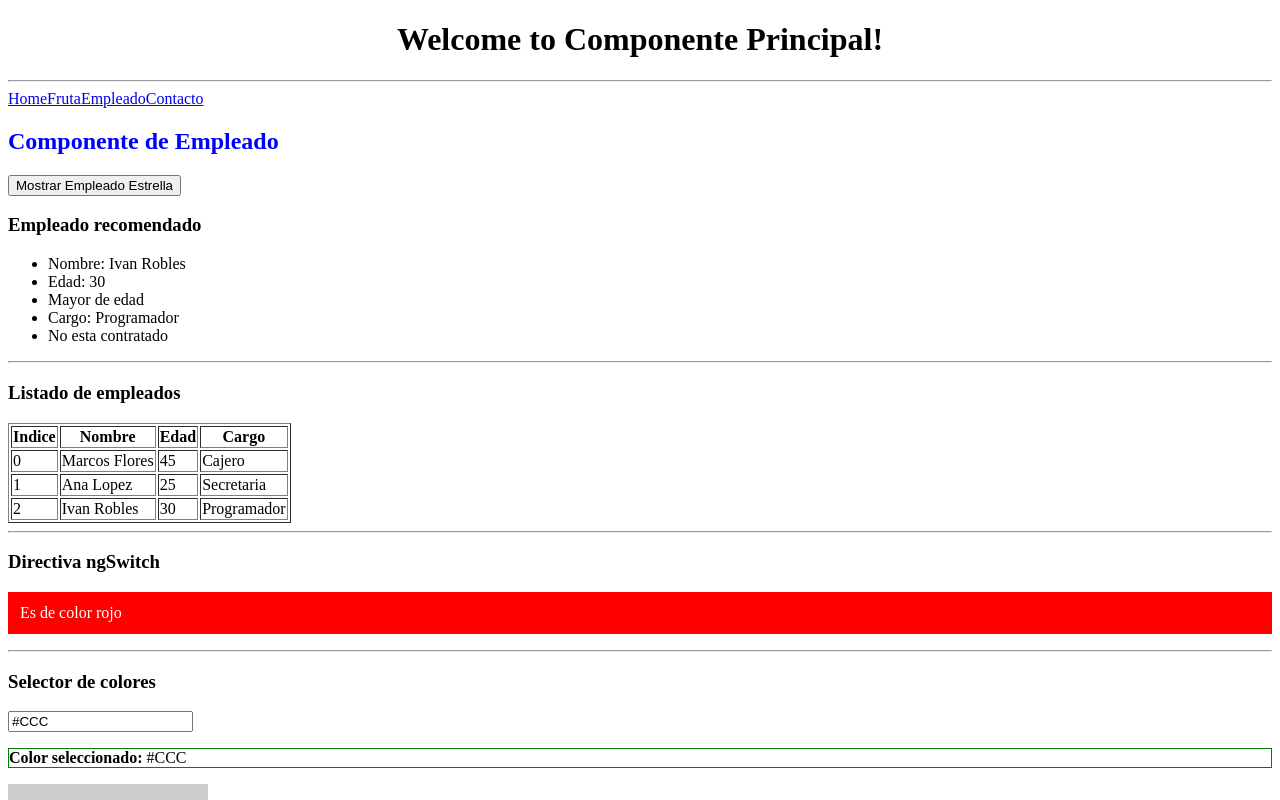
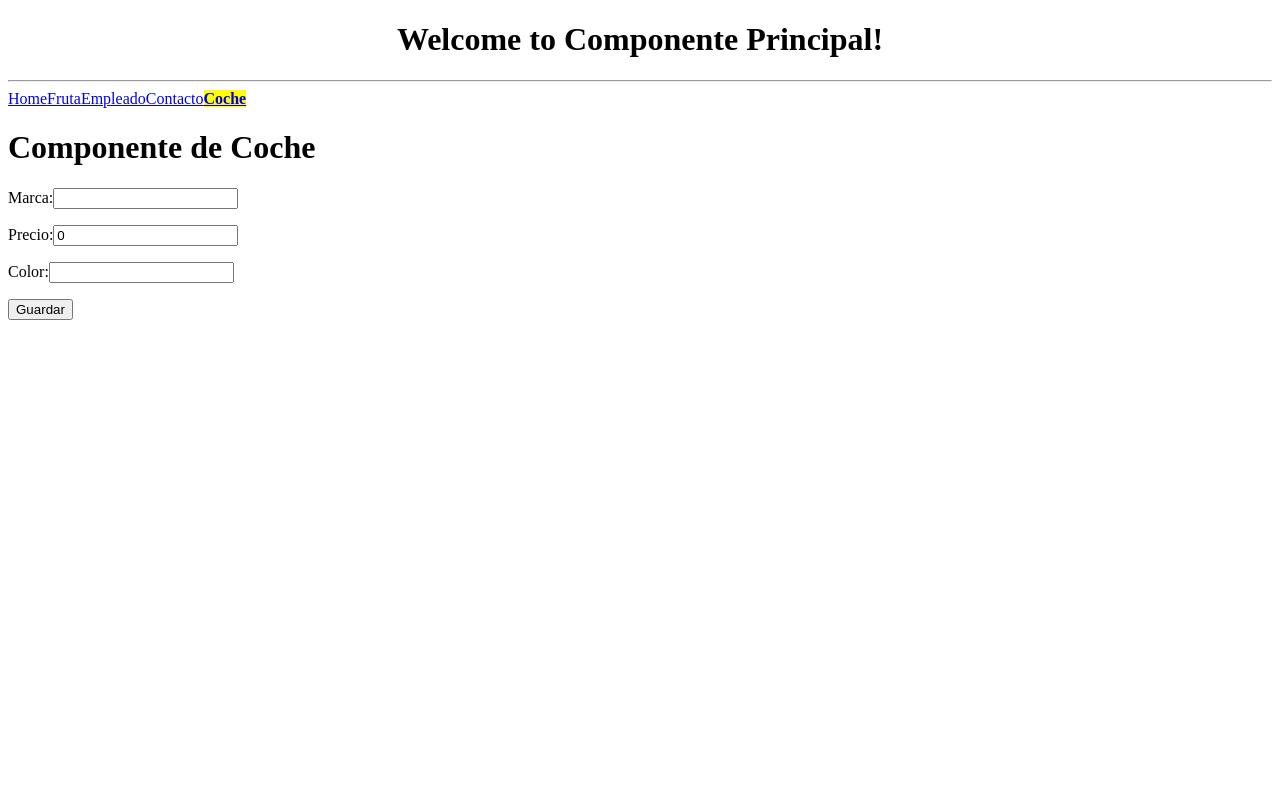
Before and after one commit to HugoMontes/curso-angular, an Angular app: page /coche in a window 1280 px wide. Shown: the top 800 px of the page. Built offline with nearby package versions, Linux system fonts and the light colour scheme.

Commit message:
Se ha iniciado ejemplo para formulario

```diff
--- a/src/app/app.component.html
+++ b/src/app/app.component.html
@@ -10,6 +10,7 @@
   <a [routerLink]="['/fruta']" [routerLinkActive]="['activado']">Fruta</a>
   <a [routerLink]="['/empleado']" [routerLinkActive]="['activado']">Empleado</a>
   <a [routerLink]="['/contacto']" [routerLinkActive]="['activado']">Contacto</a>
+  <a [routerLink]="['/coche']" [routerLinkActive]="['activado']">Coche</a>
 </nav>
 <!-- Hacer uso de la etiqueta del componente FrutaComponent -->
 <!-- fruta></fruta>
--- a/src/app/app.routing.ts
+++ b/src/app/app.routing.ts
@@ -8,6 +8,8 @@ import  { FrutaComponent } from './fruta/fruta.component';
 // Importar los componentes de Home y Contacto
 import { HomeComponent } from './home/home.component';
 import { ContactoComponent } from './contacto/contacto.component';
+// Importar el componente CocheComponent
+import { CocheComponent } from './coche/coche.component';
 
 // Definir una constante que contiene un array de objetos json con las rutas asociadas a un componente
 const appRoutes: Routes = [
@@ -22,6 +24,8 @@ const appRoutes: Routes = [
   {path: 'contacto', component: ContactoComponent},
   // Definir una ruta con paso de parametro
   {path: 'contacto/:nombre', component: ContactoComponent},
+  // Definir la ruta para coche
+  {path: 'coche', component: CocheComponent},
   // Definir la ruta para el error 404
   {path: '**', component: EmpleadoComponent},
 ];
--- /dev/null
+++ b/src/app/coche/coche.component.html
@@ -0,0 +1,22 @@
+<h1>Componente de Coche</h1>
+<!-- Para definir un nombre se usa # -->
+<!-- Capturar el evento submit con el metodo onSubmit() -->
+<form #formCoche="ngForm" (ngSubmit)="onSubmit()">
+  <p>
+    <label>Marca:</label>
+    <!-- Para vincular el objeto coche del componente con el formulario es necesario agregar:
+         #marca: vincula con la propiedad del objeto
+         [(ngModel)]: permite modificar la propiedad del objeto -->
+
+    <input type="text" name="marca" #marca="ngModel" [(ngModel)]="coche.marca" required>
+  </p>
+  <p>
+    <label>Precio:</label>
+    <input type="text" name="precio" #precio="ngModel" [(ngModel)]="coche.precio" required>
+  </p>
+  <p>
+    <label>Color:</label>
+    <input type="text" name="color" #color="ngModel" [(ngModel)]="coche.color" required>
+  </p>
+  <input type="submit" value="Guardar">
+</form>
--- /dev/null
+++ b/src/app/coche/coche.component.ts
@@ -0,0 +1,20 @@
+import { Component } from '@angular/core';
+// Importar el modelo de Coche
+import { Coche } from './coche';
+@Component({
+  selector: 'app-coche',
+  templateUrl: './coche.component.html'
+})
+export class CocheComponent{
+  // Definir una propiedad coche
+  public coche:Coche;
+  // Definir un constructor
+  constructor(){
+    this.coche = new Coche('',0,'');
+  }
+  // Definir el metodo onSubmit
+  onSubmit(){
+    // Para probar mostrar los datos enviados
+    console.log(this.coche);
+  }
+}
--- /dev/null
+++ b/src/app/coche/coche.ts
@@ -0,0 +1,7 @@
+export class Coche{
+  constructor(
+    public marca:string,
+    public precio:number,
+    public color:string
+  ){}
+}
```
Also changed, not shown: src/app/app.module.ts (+6 -1 lines).
